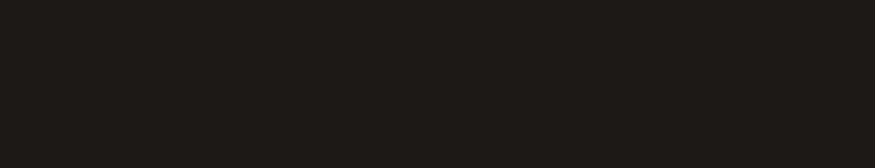
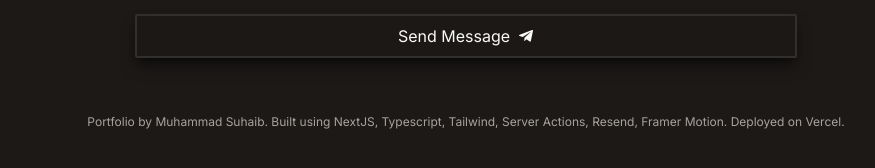
Before and after one commit to msuhaib01/m-suhaib-portfolio, a Next.js app: page / in a window 1280 px wide. Shown: the part 5000-5168 px from the top of the page, without its empty margins (174-1049 px from the left). Before the commit the page ends 5000 px from the top, so only its background shows below. Built offline with nearby package versions, Linux system fonts and the light colour scheme; no server answers.

Commit message:
Final Footer put down

```diff
--- a/src/app/layout.tsx
+++ b/src/app/layout.tsx
@@ -5,6 +5,7 @@
 import { Great_Vibes } from "next/font/google";
 import ActiveSectionContextProvider from "@/context/active-section-context";
 import { Toaster } from "react-hot-toast";
+import Footer from "@/components/main/footer";
 const great_vibes = Great_Vibes({
   weight: "400",
   subsets: ["latin"],
@@ -37,6 +38,7 @@
           <Header />
           {children}
           <Toaster position="bottom-right" />
+          <Footer />
         </ActiveSectionContextProvider>
       </body>
     </html>
--- a/src/components/main/contact.tsx
+++ b/src/components/main/contact.tsx
@@ -67,7 +67,7 @@
         {/* name is what is used to get the data from response object */}
         <textarea
           ref={messageRef}
-          className="font-semibold h-40 p-4 rounded-sm borderBlack bg-white bg-opacity-80 focus:scale-[1.01] focus:bg-opacity-100 transition-all outline-none text-stone-900"
+          className="font-semibold h-72 p-4 rounded-sm borderBlack bg-white bg-opacity-80 focus:scale-[1.01] focus:bg-opacity-100 transition-all outline-none text-stone-900"
           placeholder="Your Message."
           required={true}
           maxLength={1000}
--- a/src/components/main/footer.tsx
+++ b/src/components/main/footer.tsx
@@ -0,0 +1,10 @@
+import React from "react";
+
+export default function Footer() {
+  return (
+    <section className="mt-[-3rem] black mx-auto max-w-[60rem] px-6 py-14 text-stone-400 text-center text-xs">
+      Portfolio by Muhammad Suhaib. Built using NextJS, Typescript, Tailwind,
+      Server Actions, Resend, Framer Motion. Deployed on Vercel.
+    </section>
+  );
+}
```
